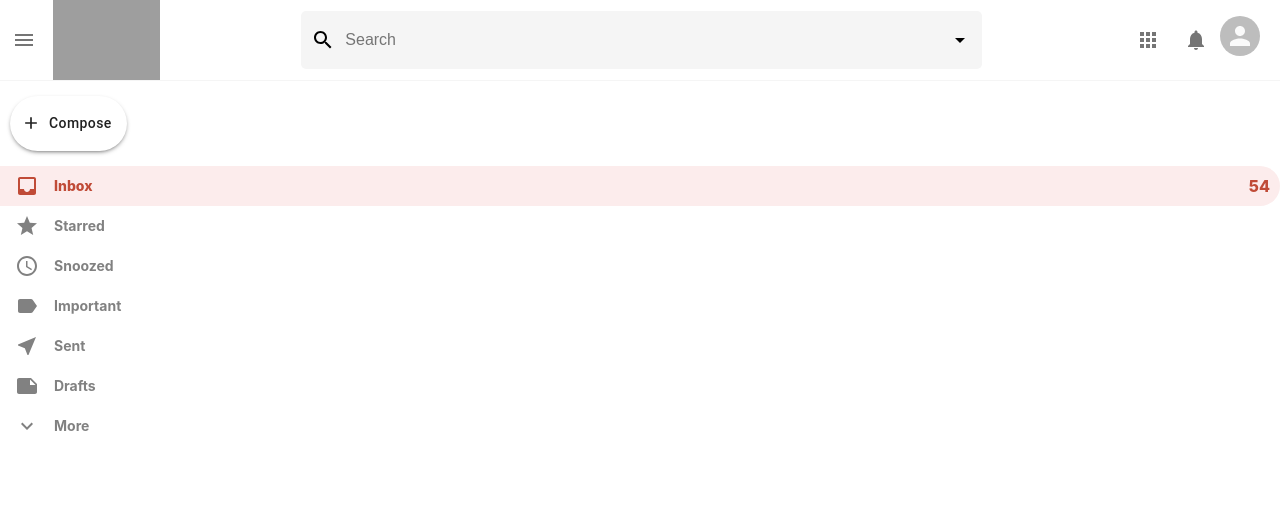
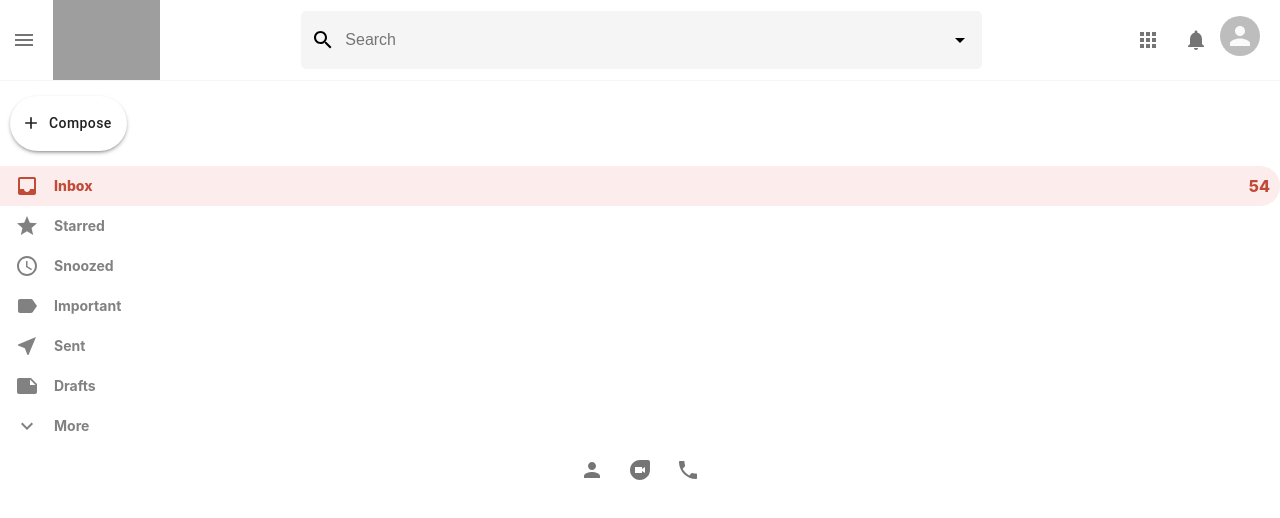
Before and after one commit to MatiRamone7/GMailClone, a React (Create React App) app: page / in a window 1280 px wide. Shown: the top 518 px of the page. Built offline with nearby package versions, Linux system fonts and the light colour scheme; grey boxes are pictures that could not be loaded.

Commit message:
Sidebar completa

```diff
--- a/package.json
+++ b/package.json
@@ -13,6 +13,7 @@
     "react": "^17.0.2",
     "react-dom": "^17.0.2",
     "react-redux": "^7.2.4",
+    "react-router-dom": "^5.3.0",
     "react-scripts": "4.0.3"
   },
   "scripts": {
--- a/src/App.js
+++ b/src/App.js
@@ -4,13 +4,30 @@ import { Counter } from './features/counter/Counter';
 import './App.css';
 import Header from './Header';
 import Sidebar from './Sidebar';
+import { BrowserRouter as Router, Switch, Route, Link } from 'react-router-dom';
+import Mail from './Mail';
+import EmailList from './EmailList'
 
 function App() {
   return (
+    <Router>
     <div className="App">
       <Header />
-      <Sidebar />
+
+      <div className="app__body">
+        <Sidebar />
+
+        <Switch>
+          <Route path="/mail">
+            <Mail/>
+          </Route>
+          <Route path="/">
+            <EmailList/>
+          </Route>
+        </Switch>
+      </div>
     </div>
+    </Router>
   );
 }
 
--- /dev/null
+++ b/src/EmailList.js
@@ -0,0 +1,12 @@
+import React from 'react';
+import './EmailList.css';
+
+function EmailList() {
+    return (
+        <div>
+
+        </div>
+    )
+}
+
+export default EmailList
--- /dev/null
+++ b/src/Mail.js
@@ -0,0 +1,12 @@
+import React from 'react';
+import './Mail.css';
+
+function Mail() {
+    return (
+        <div>
+
+        </div>
+    )
+}
+
+export default Mail
--- a/src/Sidebar.css
+++ b/src/Sidebar.css
@@ -8,3 +8,8 @@
     border-radius: 30px !important;
     box-shadow: 0px 2px 5px -2px rgba(0, 0, 0, 0.75);
 }
+
+.sidebar__footer {
+    display: flex;
+    justify-content: center;
+}
--- a/src/Sidebar.js
+++ b/src/Sidebar.js
@@ -1,7 +1,7 @@
 import React from 'react';
 import './Sidebar.css';
 import AddIcon from '@material-ui/icons/Add';
-import { Button } from '@material-ui/core';
+import { Button, IconButton } from '@material-ui/core';
 import SidebarOption from './SidebarOption';
 import InboxIcon from '@material-ui/icons/Inbox';
 import StarIcon from '@material-ui/icons/Star';
@@ -10,6 +10,9 @@ import LabelImportIcon from '@material-ui/icons/Label';
 import NearMeIcon from '@material-ui/icons/NearMe';
 import NoteIcon from '@material-ui/icons/Note';
 import ExpandMoreIcon from '@material-ui/icons/ExpandMore';
+import PersonIcon from '@material-ui/icons/Person';
+import DuoIcon from '@material-ui/icons/Duo';
+import PhoneIcon from '@material-ui/icons/Phone';
 
 function Sidebar() {
     return (
@@ -25,6 +28,22 @@ function Sidebar() {
             <SidebarOption Icon={NearMeIcon} title="Sent" number={54} />
             <SidebarOption Icon={NoteIcon} title="Drafts" number={54} />
             <SidebarOption Icon={ExpandMoreIcon} title="More" number={54} />
+
+            <div className="sidebar__footer">
+                <div className="sidebar__footerIcons">
+                    <IconButton>
+                        <PersonIcon/>
+                    </IconButton>
+
+                    <IconButton>
+                        <DuoIcon/>
+                    </IconButton>
+
+                    <IconButton>
+                        <PhoneIcon/>
+                    </IconButton>
+                </div>
+            </div>
         </div>
     )
 }
```
Also changed, not shown: src/EmailList.css (added), src/Mail.css (added), 1 other file (tests, documents, lock files or other folders).
